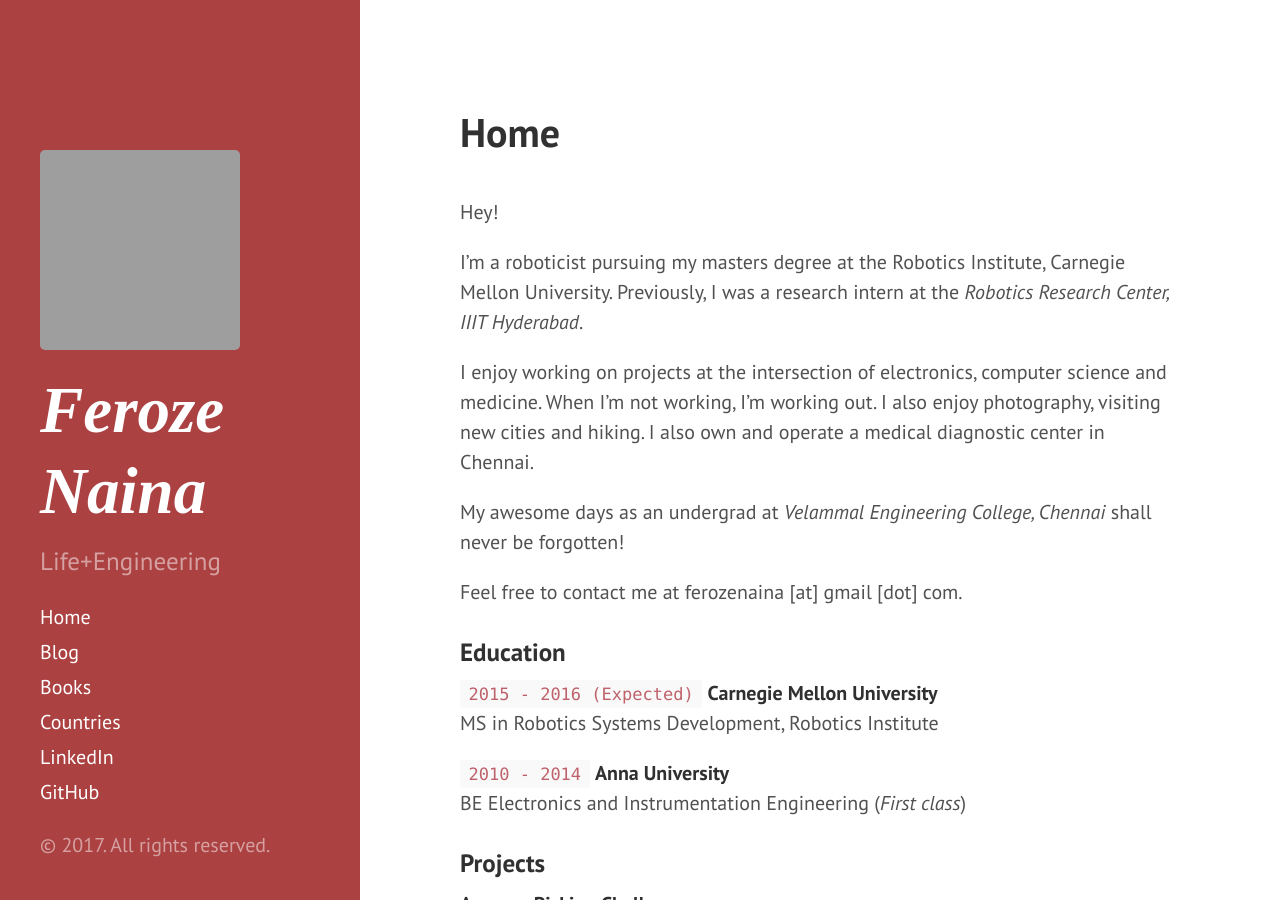
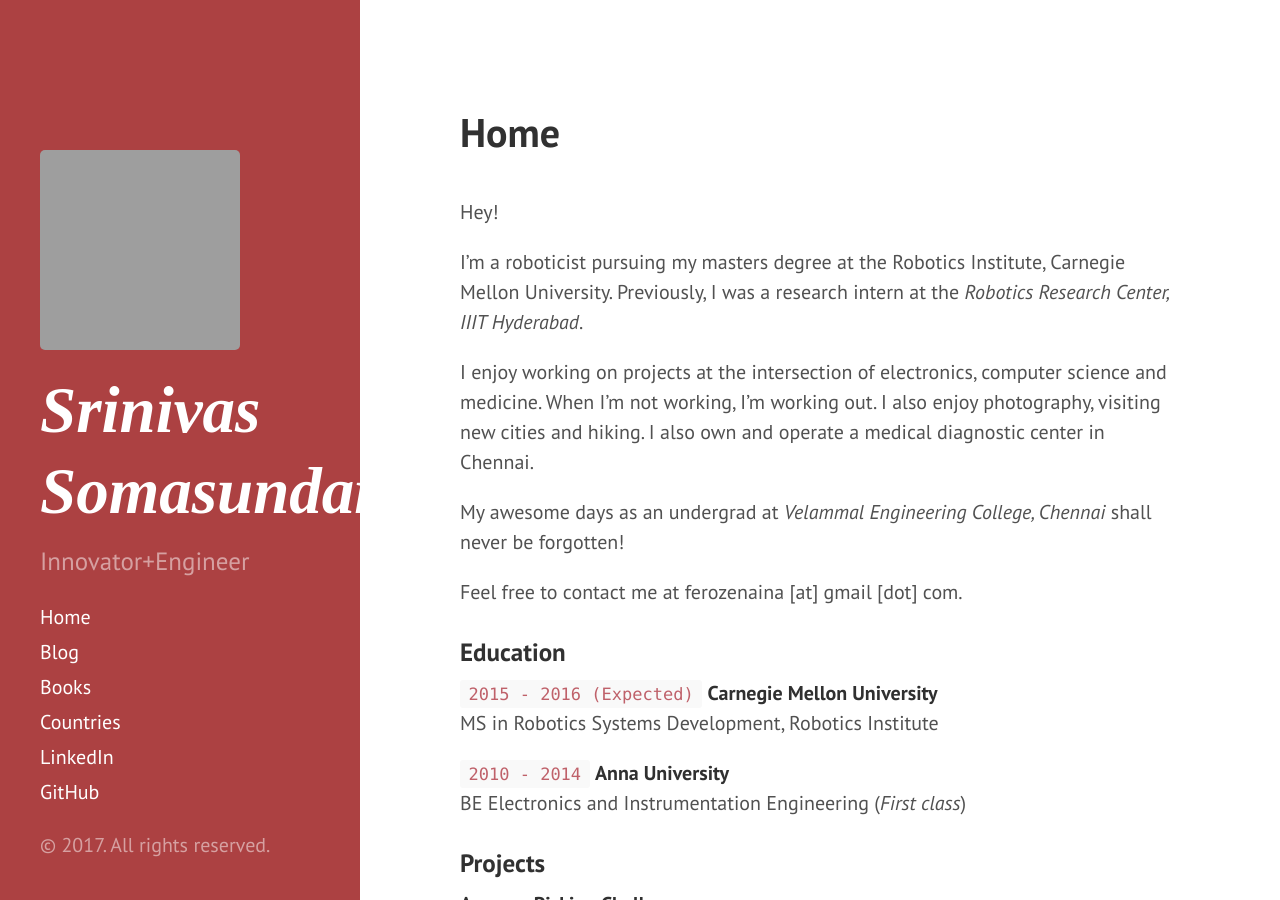
Before and after one commit to srnsomu/PersonalGithubSite, a Jekyll site: the page built from index.md, in a window 1280 px wide and 900 px high. Built offline with Jekyll 4.4.1, drawn with Linux system fonts in a browser that asks for light colours; grey boxes are pictures that could not be loaded.

Commit message:
Updated Config.yml file

```diff
--- a/_config.yml
+++ b/_config.yml
@@ -6,14 +6,14 @@
 permalink:        /blog/:categories/:year/:month/:day/:title/
 
 # Setup
-title:            Feroze Naina
-tagline:          'Life+Engineering'
-description:      'Life+Engineering'
-url:              http://feroze.in
+title:            Srinivas Somasundaram
+tagline:          'Innovator+Engineer'
+description:      'Innovator+Engineer'
+url:              http://srinisom.com
 baseurl:          /
 
 author:
-  name:           'Feroze Naina'
+  name:           'Srinivas Somasundaram'
   #url:            https://twitter.com/mdo
 
 paginate:         5
@@ -27,6 +27,3 @@
 
 # Gems
 gems: [jekyll-paginate]
-
-# Google services
-google_analytics: UA-46753306-1
```
